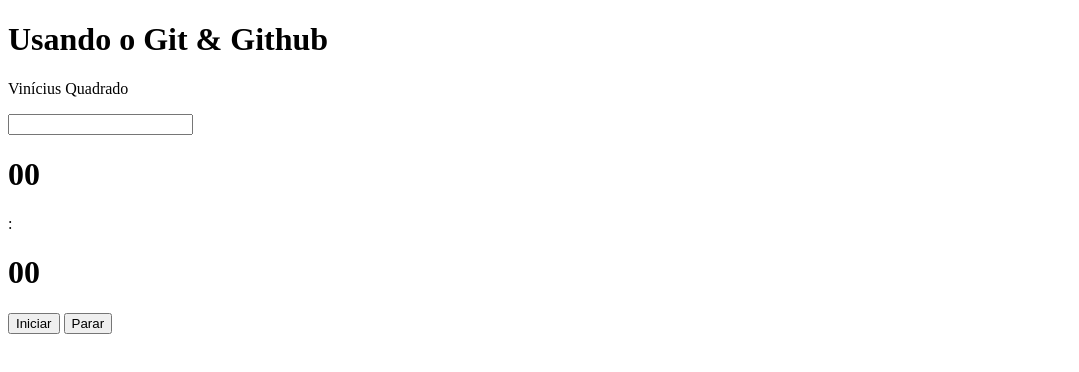
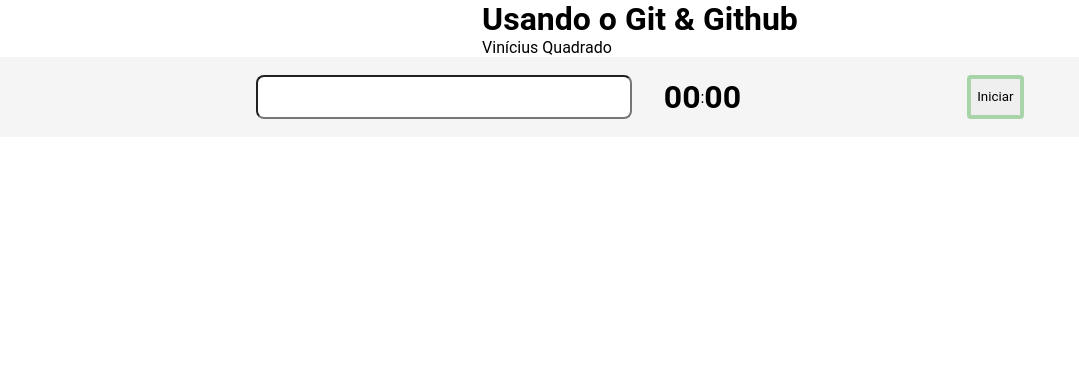
Before and after one commit to viniciuSquare/Timer_de_atividades, a plain HTML site: page index.html in a window 1280 px wide. Shown: the whole page, without its empty margins (0-1079 px from the left). Drawn offline with Linux system fonts and the light colour scheme.

Commit message:
Adicionando estilo básico ao timer e botão

```diff
--- a/index.html
+++ b/index.html
@@ -5,6 +5,9 @@
   <meta http-equiv="X-UA-Compatible" content="IE=edge">
   <meta name="viewport" content="width=device-width, initial-scale=1.0">
   <title>Timer de Atividades</title>
+
+  <link rel="stylesheet" href="style.css">
+
 </head>
 <body>
   <div class="full-w">
@@ -26,5 +29,8 @@
       <button class="hidden" id="stop">Parar</button>
     </div>
   </div>
+  <div id="content">
+    <!-- CONTEÚDO SERÁ INSERIDO AQUI -->
+  </div>
 </body>
 </html>
--- a/style.css
+++ b/style.css
@@ -0,0 +1,74 @@
+* {
+  margin: 0;
+  padding: 0;
+  box-sizing: border-box;
+
+  font-family: 'Roboto', sans-serif;
+}
+
+body {
+  display: flex;
+  flex-direction: column;
+
+  align-items: center;
+}
+
+.head {
+  display: flex;
+
+}
+
+.container {
+  width: 100%;
+}
+
+.counter{
+  align-items: center;
+  padding-left:  2rem;
+  width: 100%;
+
+}
+
+.content-container {
+  width: 100%;
+  padding: 0 20%;
+}
+
+.counter, .content-container {
+  display: flex;
+
+  height: 80px;
+  background: #f5f5f5;
+}
+
+.hidden{
+  display: none;
+}
+
+button#play{
+  border: 4px solid rgba(7, 148, 7, 0.3);
+
+}
+button#stop{
+  border: 4px solid rgba(231, 46, 0, 0.3);
+
+}
+button{
+  width: 10vw;
+  border-radius: 4px;
+  cursor: pointer;
+
+}
+
+input {
+  width: 70vw;
+  border-radius: 8px;
+  padding-left: 8px;
+  font-size: 1.2rem;
+
+}
+
+button, input {
+  align-self: center;
+  height: 2.8rem;
+}
```
